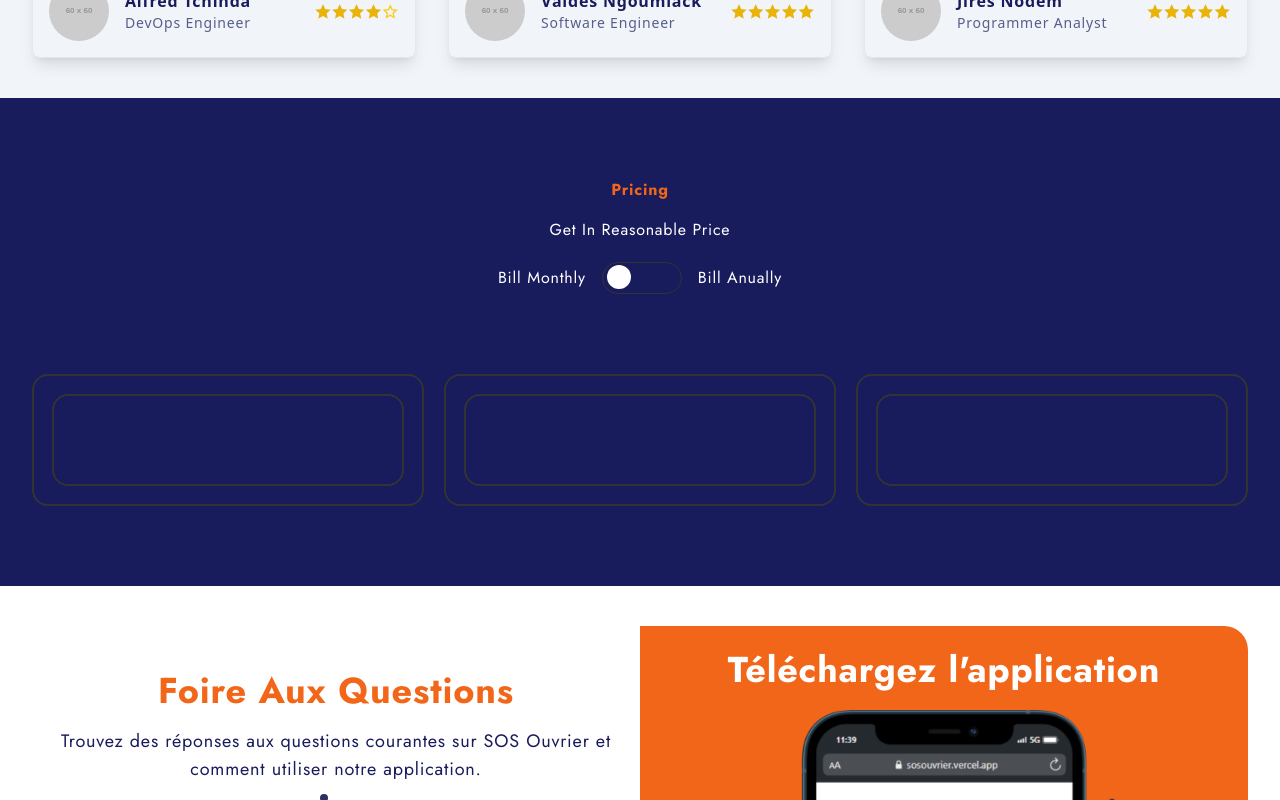
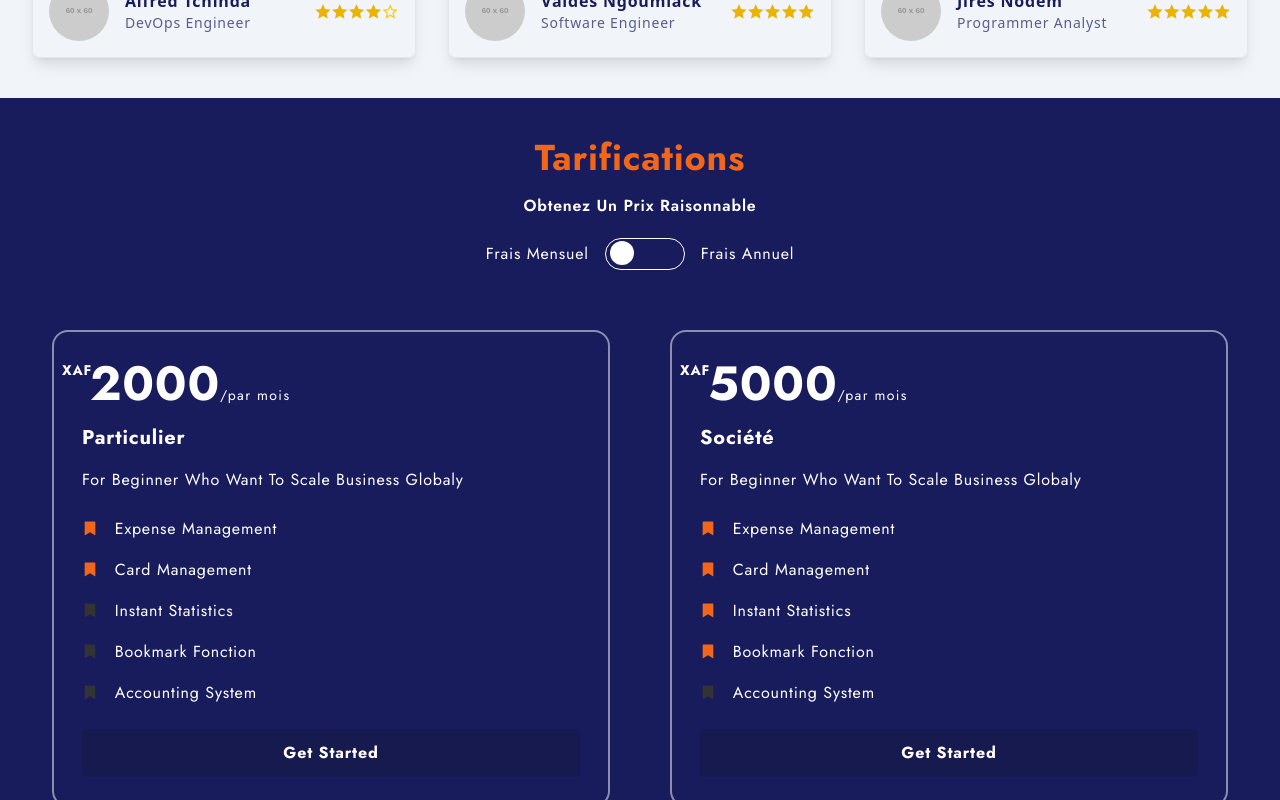
Before and after one commit to Fredhack1/sos-ouvrier-website, an Angular app: page / in a window 1280 px wide. Shown: the part 3540-4340 px from the top of the page. Built offline with nearby package versions, Linux system fonts and the light colour scheme.

Commit message:
Refactor pricing component: enhance structure, add pricing card component, and improve toggle functionality

```diff
--- /dev/null
+++ b/src/app/components/pricing/pricing-card/pricing-card.component.css
@@ -0,0 +1,28 @@
+.card-inner {
+  transform-style: preserve-3d;
+  transition: transform 0.7s ease-in-out;
+  position: relative;
+  height: 100%;
+}
+
+.card-face {
+  width: 100%;
+  height: 100%;
+}
+
+.front {
+  backface-visibility: hidden;
+}
+
+.back {
+  backface-visibility: hidden;
+  transform: rotateY(180deg);
+}
+
+.rotate-y-180 {
+  transform: rotateY(180deg);
+}
+
+.card_btn {
+    @apply w-full px-9 py-3 bg-color-primary-dark rounded-md capitalize font-bold hover:bg-color-secondary ease-in duration-200;
+}
--- /dev/null
+++ b/src/app/components/pricing/pricing-card/pricing-card.component.html
@@ -0,0 +1,49 @@
+<div
+    class="card group relative w-full overflow-hidden rounded-2xl bg-color-primary transition duration-300 hover:shadow-xl">
+    <div class="card-inner relative w-full h-full rounded-2xl border-2 border-color-white/50 transition-transform duration-700 [transform-style:preserve-3d]"
+        [class.rotate-y-180]="isYearly">
+        <!-- Face avant : mensuelle -->
+        <div class="card-face front w-full h-full backface-hidden">
+            <div class="p-7 h-full flex flex-col justify-between">
+                <div>
+                    <p
+                        class="text-5xl font-bold relative pl-2 before:content-['XAF'] before:absolute before:text-sm before:top-0 before:-left-5">
+                        {{ monthlyPrice }}<span class="text-sm font-normal tracking-widest">/par mois</span>
+                    </p>
+                    <h3 class="text-xl font-bold py-4">{{ title }}</h3>
+                    <p>{{ description }}</p>
+                </div>
+                <ul class="space-y-4 py-6">
+                    <li *ngFor="let f of features">
+                        <i class="ri-bookmark-fill"
+                            [ngClass]="f.available ? 'text-color-secondary' : 'text-color-gray'"></i>
+                        <span class="pl-4">{{ f.label }}</span>
+                    </li>
+                </ul>
+                <button class="card_btn mt-auto">Get Started</button>
+            </div>
+        </div>
+
+        <!-- Face arrière : annuelle -->
+        <div class="card-face back w-full h-full backface-hidden rotate-y-180 absolute top-0 left-0">
+            <div class="p-7 h-full flex flex-col justify-between">
+                <div>
+                    <p
+                        class="text-5xl font-bold pl-2 relative before:content-['XAF'] before:absolute before:text-sm before:top-0 before:-left-5">
+                        {{ yearlyPrice }}<span class="text-sm font-normal tracking-widest">/par an</span>
+                    </p>
+                    <h3 class="text-xl font-bold py-4">{{ title }}</h3>
+                    <p>{{ description }}</p>
+                </div>
+                <ul class="space-y-4 py-6">
+                    <li *ngFor="let f of features">
+                        <i class="ri-bookmark-fill"
+                            [ngClass]="f.available ? 'text-color-secondary' : 'text-color-gray'"></i>
+                        <span class="pl-4">{{ f.label }}</span>
+                    </li>
+                </ul>
+                <button class="card_btn mt-auto">Get Started</button>
+            </div>
+        </div>
+    </div>
+</div>
--- a/src/app/components/pricing/pricing.component.css
+++ b/src/app/components/pricing/pricing.component.css
@@ -1,9 +1,20 @@
-/* pricing.component.css */
 .card {
   perspective: 1000px;
 }
 
-.front, .back {
-  backface-visibility: hidden;
+.card-inner {
   transform-style: preserve-3d;
 }
+
+.front,
+.back {
+  backface-visibility: hidden;
+}
+
+.back {
+  transform: rotateY(180deg);
+}
+
+.rotate-y-180 {
+  transform: rotateY(180deg);
+}
--- a/src/app/components/pricing/pricing.component.html
+++ b/src/app/components/pricing/pricing.component.html
@@ -1,80 +1,28 @@
-<section id="pricing" class="bg-color-primary text-color-white">
-    <div class="container py-20 font-jost">
-        <div class="text-center m-auto mb-20 md:w-1/2">
-            <h4 class="font-jost font-bold text-color-secondary mb-4">Pricing</h4>
-            <h1 class="font-jost">Get In Reasonable Price</h1>
-
-            <!-- Rounded switch -->
+<section class="bg-color-primary text-color-white">
+    <div class="container py-10 font-jost">
+        <!-- Switch Toggle -->
+        <div class="text-center mb-10">
+            <h2 class="font-bold text-color-secondary mb-4">Tarifications</h2>
+            <h1 class="title font-jost text-color-white font-semibold capitalize">Obtenez un prix raisonnable</h1>
             <div class="mt-5 flex items-center justify-center gap-4">
-                <p>Bill Monthly</p>
+                <p>Frais Mensuel</p>
                 <label class="cursor-pointer relative inline-block w-20 h-8 rounded-full">
-                    <input
-                        type="checkbox"
-                        id="toggleBtn"
-                        class="peer opacity-0 w-0 h-0"
-                        (change)="toggleBillingPlan()"
-                        [checked]="isAnnualBilling">
-                    <span
-                        class="absolute top-0 left-0 right-0 bottom-0 bg-color-primary-light border border-solid border-color-gray rounded-full duration-300 before:content-[''] before:absolute before:w-6 before:h-6 before:bottom-1 before:left-1 before:rounded-full before:bg-color-white before:duration-300 peer-checked:before:translate-x-12 peer-checked:bg-color-secondary"></span>
+                    <input type="checkbox" class="peer opacity-0 w-0 h-0" (change)="togglePlan($event)">
+                    <span class="absolute inset-0 bg-color-primary-light border border-color-white rounded-full duration-300
+                       before:content-[''] before:absolute before:w-6 before:h-6 before:bottom-1 before:left-1
+                       before:rounded-full before:bg-color-white before:duration-300
+                       peer-checked:before:translate-x-12 peer-checked:bg-color-secondary">
+                    </span>
                 </label>
-                <p>Bill Anually</p>
+                <p>Frais Annuel</p>
             </div>
         </div>
 
-        <div class="grid gap-5 md:grid-cols-2 lg:grid-cols-3">
-            <!-- Card 1 -->
-            <div class="card relative h-auto w-auto">
-                <!-- front side -->
-                <div id="card_1_front"
-                    class="front px-7 py-11 rounded-2xl border-2 border-solid border-color-gray h-full w-full transition-transform duration-500 ease-in-out"
-                    [class.-rotate-y-180]="isAnnualBilling">
-                    <!-- Contenu de la carte frontale 1 -->
-                </div>
-
-                <!-- back side -->
-                <div id="card_1_back"
-                    class="back px-7 py-11 rounded-2xl border-2 border-solid border-color-gray h-full w-full absolute top-0 left-0 transition-transform duration-500 ease-in-out"
-                    [class.rotate-y-0]="isAnnualBilling"
-                    [class.rotate-y-180]="!isAnnualBilling">
-                    <!-- Contenu de la carte arrière 1 -->
-                </div>
-            </div>
-
-            <!-- Card 2 -->
-            <div class="card relative h-auto w-auto">
-                <!-- front side -->
-                <div id="card_2_front"
-                    class="front px-7 py-11 rounded-2xl border-2 border-solid border-color-gray h-full w-full transition-transform duration-500 ease-in-out"
-                    [class.-rotate-y-180]="isAnnualBilling">
-                    <!-- Contenu de la carte frontale 2 -->
-                </div>
-
-                <!-- back side -->
-                <div id="card_2_back"
-                    class="back px-7 py-11 rounded-2xl border-2 border-solid border-color-gray h-full w-full absolute top-0 left-0 transition-transform duration-500 ease-in-out"
-                    [class.rotate-y-0]="isAnnualBilling"
-                    [class.rotate-y-180]="!isAnnualBilling">
-                    <!-- Contenu de la carte arrière 2 -->
-                </div>
-            </div>
-
-            <!-- Card 3 -->
-            <div class="card relative h-auto w-auto">
-                <!-- front side -->
-                <div id="card_3_front"
-                    class="front px-7 py-11 rounded-2xl border-2 border-solid border-color-gray h-full w-full transition-transform duration-500 ease-in-out"
-                    [class.-rotate-y-180]="isAnnualBilling">
-                    <!-- Contenu de la carte frontale 3 -->
-                </div>
-
-                <!-- back side -->
-                <div id="card_3_back"
-                    class="back px-7 py-11 rounded-2xl border-2 border-solid border-color-gray h-full w-full absolute top-0 left-0 transition-transform duration-500 ease-in-out"
-                    [class.rotate-y-0]="isAnnualBilling"
-                    [class.rotate-y-180]="!isAnnualBilling">
-                    <!-- Contenu de la carte arrière 3 -->
-                </div>
-            </div>
+        <!-- Pricing Cards -->
+        <div class="grid gap-5 md:grid-cols-2 lg:grid-cols-[repeat(3,minmax(1fr))]">
+            <app-pricing-card *ngFor="let plan of plans" class="h-[580px] md:h-[600px]"
+                [monthlyPrice]="plan.monthlyPrice" [yearlyPrice]="plan.yearlyPrice" [title]="plan.title"
+                [description]="plan.description" [features]="plan.features" [isYearly]="isYearly"></app-pricing-card>
         </div>
     </div>
 </section>
--- a/src/app/components/pricing/pricing.component.ts
+++ b/src/app/components/pricing/pricing.component.ts
@@ -1,32 +1,47 @@
 import { Component } from '@angular/core';
+import { PricingCardComponent } from './pricing-card/pricing-card.component';
+import { CommonModule } from '@angular/common';
 
 @Component({
   selector: 'app-pricing',
   standalone: true,
-  imports: [],
+  imports: [PricingCardComponent, CommonModule],
   templateUrl: './pricing.component.html',
-  styleUrl: './pricing.component.css'
+  styleUrls: ['./pricing.component.css']
 })
 export class PricingComponent {
-  isAnnualBilling = false;
+  isYearly: boolean = false;
 
-  toggleBillingPlan(): void {
-    this.isAnnualBilling = !this.isAnnualBilling;
+  togglePlan(event: any) {
+    this.isYearly = event.target.checked;
   }
 
-  getCardRotationClass(cardNumber: number): string {
-    return this.isAnnualBilling ?
-      (cardNumber === 1 ? '-rotate-y-180' :
-       cardNumber === 2 ? '-rotate-y-180' :
-       '-rotate-y-180') :
-      'rotate-y-0';
-  }
-
-  getBackCardRotationClass(cardNumber: number): string {
-    return this.isAnnualBilling ?
-      (cardNumber === 1 ? 'rotate-y-0' :
-       cardNumber === 2 ? 'rotate-y-0' :
-       'rotate-y-0') :
-      'rotate-y-180';
-  }
+  plans = [
+    {
+      monthlyPrice: 2000,
+      yearlyPrice: 12000,
+      title: 'Particulier',
+      description: 'For Beginner Who Want To Scale Business Globaly',
+      features: [
+        { label: 'Expense Management', available: true },
+        { label: 'Card Management', available: true },
+        { label: 'Instant Statistics', available: false },
+        { label: 'Bookmark Fonction', available: false },
+        { label: 'Accounting System', available: false }
+      ]
+    },
+    {
+      monthlyPrice: 5000,
+      yearlyPrice: 25000,
+      title: 'Société',
+      description: 'For Beginner Who Want To Scale Business Globaly',
+      features: [
+        { label: 'Expense Management', available: true },
+        { label: 'Card Management', available: true },
+        { label: 'Instant Statistics', available: true },
+        { label: 'Bookmark Fonction', available: true },
+        { label: 'Accounting System', available: false }
+      ]
+    }
+  ];
 }
```
Also changed, not shown: src/app/components/pricing/pricing-card/pricing-card.component.ts (added, +19 -0 lines), 1 other file (tests, documents, lock files or other folders).
